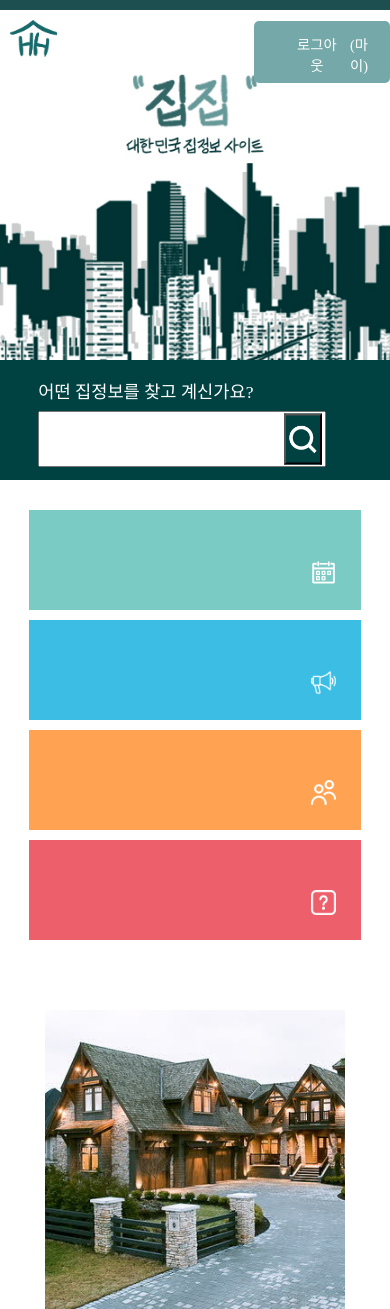
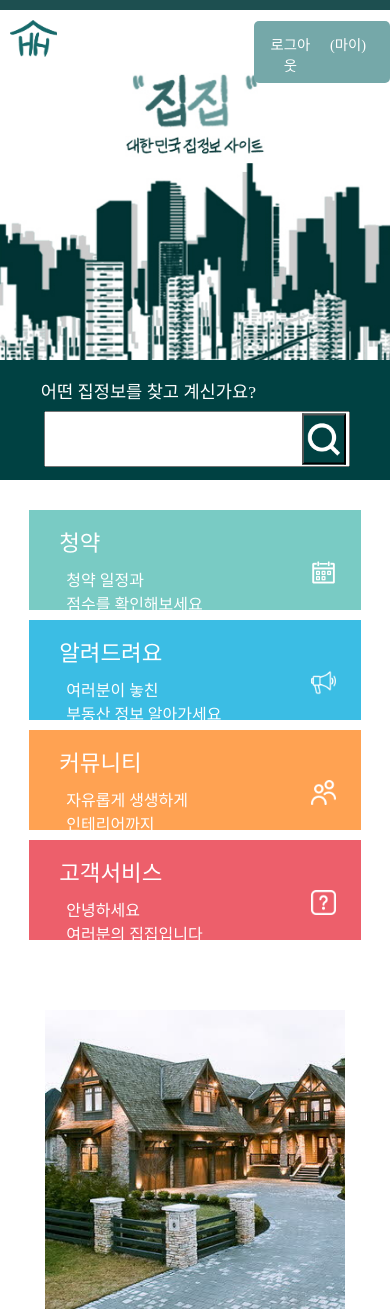
Before and after one commit to pshho/team3_django_project, a Django app: page /poll/ in a window 390 px wide. Shown: the top 1309 px of the page. Run offline with Django 4.2, Linux system fonts and the light colour scheme; a user stored in the database is signed in; data comes from the database, SQL or seed files in the repository; both versions use the stored data as it was after the commit; some web fonts are replaced.

Commit message:
반응형 완성 및 달력 개선

```diff
--- a/polls/static/css/common/style.css
+++ b/polls/static/css/common/style.css
@@ -154,7 +154,6 @@ body {
 }
 
 .login_container > form > div > input:focus {
-    border: 0.5px;
     -webkit-box-shadow: inset 4px 4px 4px gray, inset -4px -4px 4px white;
     box-shadow: inset 4px 4px 4px gray, inset -4px -4px 4px white;
 }
--- a/polls/static/css/information/style.css
+++ b/polls/static/css/information/style.css
@@ -251,6 +251,7 @@ a{text-decoration: none; color: black;}
 
     .tab-links li a {
         font-size: 14px;
+        padding: 15px 12px;
     }
 
     .information_box ol li.on p {
--- a/polls/static/css/poll/style.css
+++ b/polls/static/css/poll/style.css
@@ -439,7 +439,7 @@ ul > li {
 .main_index > .main_top_index > .main_login_register {
     font-size: 1.2rem;
     background-color: rgb(117, 168, 169);
-    width: 13%;
+    width: 16%;
     position: absolute;
     top: 3%;
     right: 0;
@@ -469,6 +469,10 @@ ul > li {
 .main_index > .main_top_index > .main_login_register > ul > li:first-of-type {
     border-right: 1px solid white;
     padding-right: 10px;
+}
+
+.main_index > .main_top_index > .main_login_register > ul > li:first-of-type > a {
+    flex: 1;
 }
 /* 상단 배경, 로고, 로그인/회원가입 끝 */
 
@@ -502,7 +506,7 @@ ul > li {
     font-size: 1.5rem;
     padding-top: 8px;
     font-size: 1.5rem;
-    padding: 8px 0 0 30px;
+    padding: 8px 0 0 10px;
     margin-left: -30px;
 }
 
@@ -513,7 +517,7 @@ ul > li {
 .main_index > .main_top_index > .main_middle_index > div > form > ul > .main_middle_search {
     position: absolute;
     top: 50%;
-    right: 0;
+    right: 20px;
     width: 10%;
     height: 51px;
     transform: translateY(-50%);
@@ -867,6 +871,7 @@ ul > li {
 
 .main_index > .main_top_index > .main_login_register > ul > .logmy > a:first-of-type {
     width: 35%;
+    padding-left: 35px;
 }
 
 .main_index > .main_top_index > .main_login_register > ul > li > .mypage_view {
@@ -943,7 +948,7 @@ ul > li {
         display: block;
         width: 60%;
         height: 100%;
-        z-index: 99;
+        z-index: 200;
     }
 
     .header-bar > .header-menu > img {
@@ -1076,7 +1081,7 @@ ul > li {
 
 @media screen and (max-width: 1200px) {
     .main_index > .main_top_index > .main_login_register {
-        width: 24%;
+        width: 23%;
     }
 
     .main_index > .main_top_index > .main_bottom_index {
@@ -1224,6 +1229,10 @@ ul > li {
         border-top: 5vw solid rgb(237, 95, 107);
         border-left: 5vw solid transparent;
     }
+
+    .main_index > .main_top_index > .main_middle_index > div > form > ul > li > input {
+        font-size: 1rem;
+    }
 }
 
 @media screen and (max-width: 870px) {
@@ -1246,11 +1255,90 @@ ul > li {
     }
 
     .main_index > .main_top_index > .main_middle_index > div {
-        width: 65%;
+        width: 75%;
+    }
+
+    .main_index > .main_top_index > .main_middle_index > div > p {
+        margin: 18px 0 8px -8px;
+    }
+
+    .main_index > .main_top_index > .main_middle_index > div > form > ul > li > input {
+        margin-left: -5px;
+    }
+
+    .main_index > .main_top_index > .main_middle_index > div > form > ul > .main_middle_search {
+        right: -5px;
+    }
+
+    .main_index > .main_top_index > .main_bottom_index > div > div:first-of-type > p:first-of-type {
+        font-size: 1.4rem;
+        margin-top: 15px;
+        padding-bottom: 10px;
+    }
+
+    .main_index > .main_top_index > .main_bottom_index > div > div:first-of-type > p:last-of-type {
+        font-size: 1rem;
+    }
+
+    .main_index > .main_top_index > .main_bottom_index > div > .main_subscription_menu,
+    .main_index > .main_top_index > .main_bottom_index > div > .main_notice_menu,
+    .main_index > .main_top_index > .main_bottom_index > div > .main_community_menu,
+    .main_index > .main_top_index > .main_bottom_index > div > .main_customer_service_menu {
+        bottom: 5%;
+    }
+
+    .main_index > .main_top_index > .main_bottom_index > div > .main_subscription_menu > p,
+    .main_index > .main_top_index > .main_bottom_index > div > .main_notice_menu > p,
+    .main_index > .main_top_index > .main_bottom_index > div > .main_community_menu > p,
+    .main_index > .main_top_index > .main_bottom_index > div > .main_customer_service_menu > p {
+        font-size: 1.4rem;
+        text-align: left;
+        padding-bottom: 2.5px;
+    }
+
+    .main_index > .main_top_index > .main_bottom_index > div > .main_subscription_menu > div:last-of-type,
+    .main_index > .main_top_index > .main_bottom_index > div > .main_notice_menu > div:last-of-type,
+    .main_index > .main_top_index > .main_bottom_index > div > .main_community_menu > div:last-of-type,
+    .main_index > .main_top_index > .main_bottom_index > div > .main_customer_service_menu > div:last-of-type {
+        font-size: 0.9rem;
+        display: flex;
+        flex-direction: row;
+        justify-content: center;
+    }
+
+    .main_index > .main_top_index > .main_bottom_index > div > .main_subscription_menu > div:last-of-type > p,
+    .main_index > .main_top_index > .main_bottom_index > div > .main_notice_menu > div:last-of-type > p,
+    .main_index > .main_top_index > .main_bottom_index > div > .main_community_menu > div:last-of-type > p,
+    .main_index > .main_top_index > .main_bottom_index > div > .main_customer_service_menu > div:last-of-type > p {
+        margin: auto 10px;
+    }
+
+    .main_index > .main_top_index > .main_bottom_index > div > .main_subscription_menu > .main_subscription_subMenu,
+    .main_index > .main_top_index > .main_bottom_index > div > .main_notice_menu > .main_notice_subMenu,
+    .main_index > .main_top_index > .main_bottom_index > div > .main_community_menu > .main_community_subMenu,
+    .main_index > .main_top_index > .main_bottom_index > div > .main_customer_service_menu > .main_customer_service_subMenu {
+        display: none;
     }
 
     .slide_wrapper {
         width: 490px;
+    }
+
+    .main_index > .main_top_index > .main_login_register {
+        width: 30%;
+    }
+
+    .main_index > .main_top_index > .main_login_register > ul > .logmy > a:first-of-type {
+        padding-left: 18px;
+    }
+}
+
+@media screen and (max-width: 800px) {
+    .main_index > .main_top_index > .main_bottom_index > div > .main_subscription_menu > div:last-of-type,
+    .main_index > .main_top_index > .main_bottom_index > div > .main_notice_menu > div:last-of-type,
+    .main_index > .main_top_index > .main_bottom_index > div > .main_community_menu > div:last-of-type,
+    .main_index > .main_top_index > .main_bottom_index > div > .main_customer_service_menu > div:last-of-type {
+        font-size: 0.75rem;
     }
 }
 
@@ -1274,6 +1362,14 @@ ul > li {
         width: 35%;
     }
 
+    .main_index > .main_top_index > .main_login_register > ul > li:first-of-type > a {
+        flex: 1;
+    }
+
+    .main_index > .main_top_index > .main_login_register > ul > .logmy > a:first-of-type {
+        padding-left: 8px;
+    }
+
     .slide_wrapper {
         width: 360px;
     }
--- a/polls/static/css/review/css/style.css
+++ b/polls/static/css/review/css/style.css
@@ -414,7 +414,7 @@ html{
 }
 
 section > form > .custombutton{
-    width: 8%;
+    width: 10%;
     height: 40px;
     background-color: #333;
     color: #fff;
--- a/polls/templates/map/search.html
+++ b/polls/templates/map/search.html
@@ -60,7 +60,7 @@
             background-color: rgba(255, 255, 255, 0.9);
             position: absolute;
             top: 50px;
-            z-index: 9999;
+            z-index: 150;
         }
 
         .map_real_estate_detail > .map_grouping {
--- a/polls/templates/poll/index.html
+++ b/polls/templates/poll/index.html
@@ -252,7 +252,11 @@
                     const touchDuration = touchEndTime - touchStartTime;
 
                     if (touchDuration < 500) { // 500ms (0.5초) 이내에 뗀 경우에만 작동
-                        targetDiv[i].classList.toggle('active');
+                        if (targetDiv[i].classList.contains('active')) {
+                            targetDiv[i].classList.remove('active');
+                        } else {
+                            targetDiv[i].classList.add('active');
+                        }
                     }
                 });
             }
--- a/polls/templates/socialaccount/save.html
+++ b/polls/templates/socialaccount/save.html
@@ -1,5 +1,5 @@
 {% load i18n %}
-
+<meta name="viewport" content="width=device-width, initial-scale=1.0">
 {% block content %}
 <style>
   body {
```
Also changed, not shown: polls/koreaCalendar/views.py (+15 -15 lines), polls/static/css/board/board_media.css (+10 -1 lines), polls/static/css/review/css/media.css (+11 -1 lines), polls/templates/calendar/calendar.html (+6 -4 lines), polls/templates/common/mypage.html (+24 -2 lines), polls/db.sqlite3.
